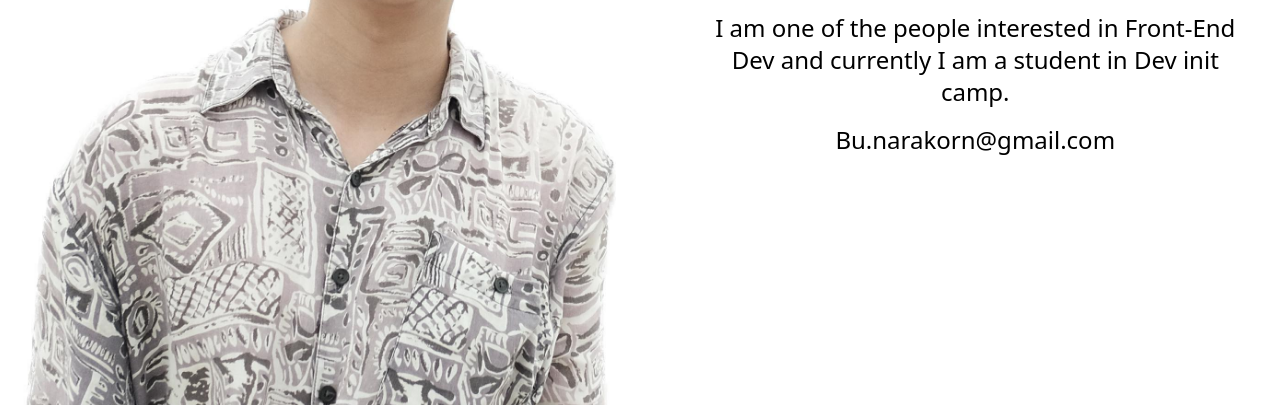
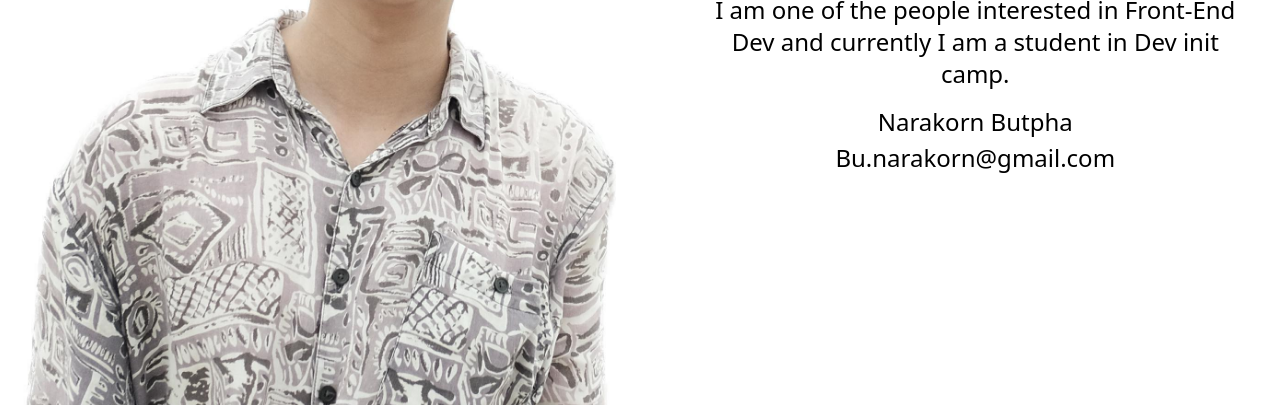
Before and after one commit to NarakornB/Narakorn.github.io, a website: page index.html in a window 1280 px wide. Shown: the part 395-800 px from the top of the page. Drawn offline with nearby package versions, Linux system fonts and the light colour scheme.

Commit message:
Update index.html

```diff
--- a/index.html
+++ b/index.html
@@ -70,6 +70,7 @@
                 <p class="font-medium text-lg text-center md:text-xl lg:text-2xl">I am one of the people interested in Front-End Dev and currently I am a student in Dev init camp.</p>
             </div>
             <div>
+                <p class="m-1 text-xl text-center lg:text-2xl"">Narakorn Butpha</p>
                 <p class="m-1 text-xl text-center lg:text-2xl"">Bu.narakorn@gmail.com</p>
             </div>
         </div>
```
